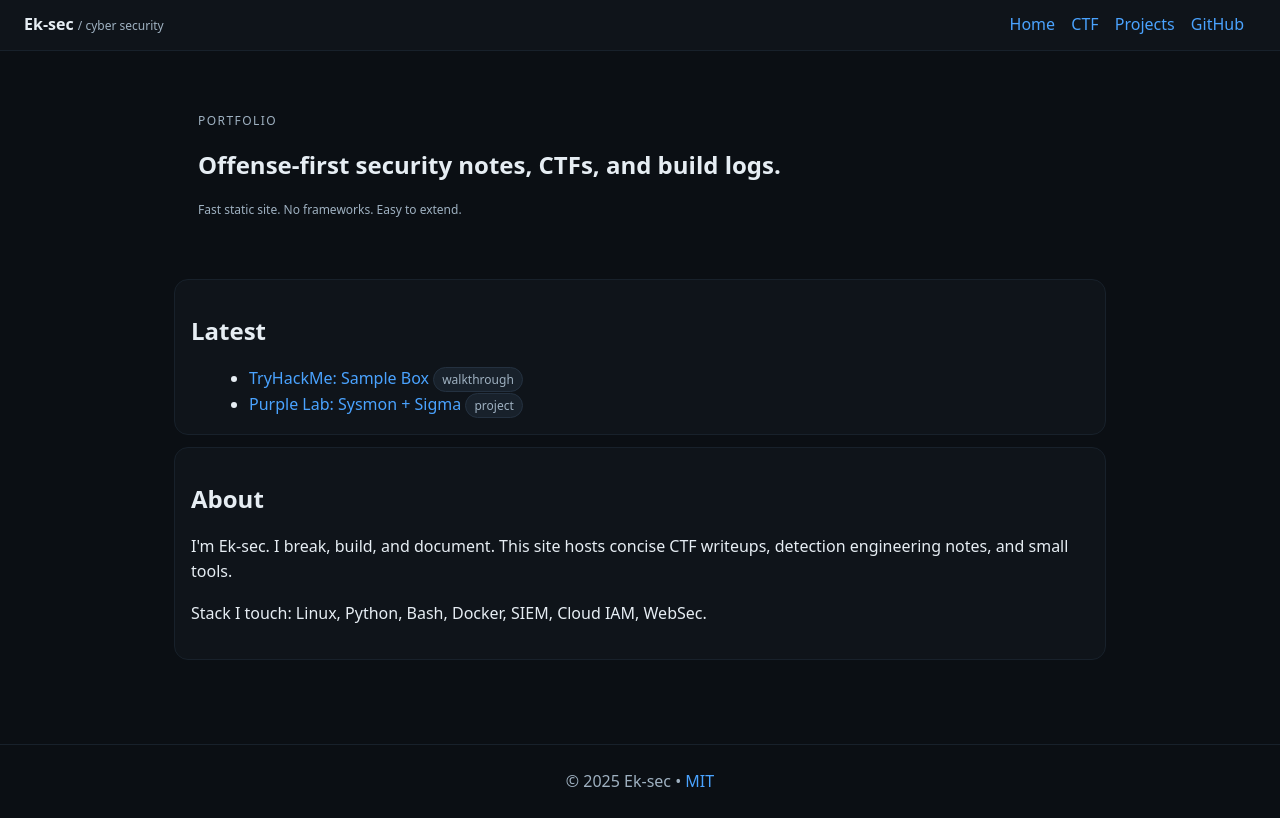
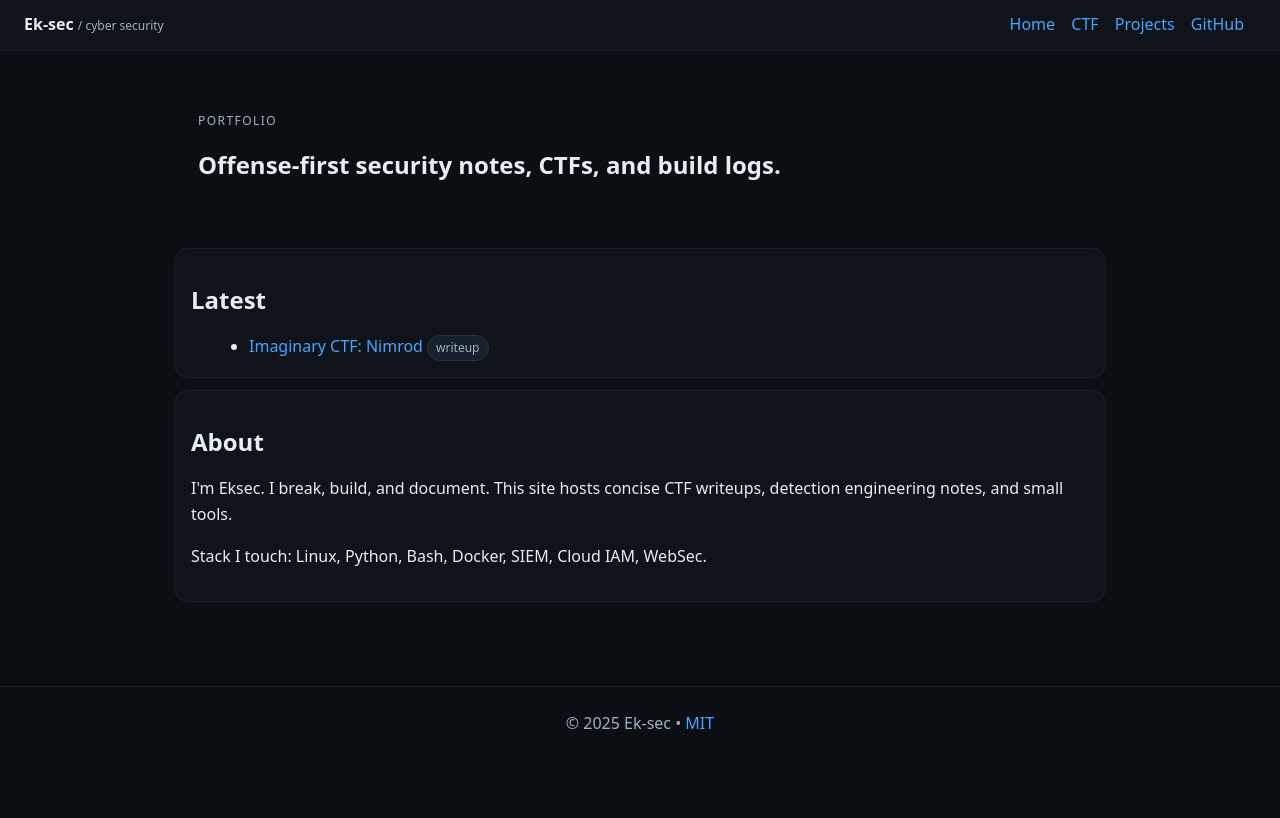
Before and after one commit to Ekewe/ekewe.github.io, a plain HTML site: page index.html in a window 1280 px wide. Drawn offline with Linux system fonts and the light colour scheme.

Commit message:
Update CTF Writeup

```diff
--- a/index.html
+++ b/index.html
@@ -19,20 +19,18 @@
   <section class="hero">
     <div class="kicker">Portfolio</div>
     <h1>Offense‑first security notes, CTFs, and build logs.</h1>
-    <p class="tag">Fast static site. No frameworks. Easy to extend.</p>
   </section>
 
   <section class="card">
     <h2>Latest</h2>
     <ul>
-      <li><a href="/ctf/sample-thm.html">TryHackMe: Sample Box</a> <span class="badge">walkthrough</span></li>
-      <li><a href="/projects/sysmon-lab.html">Purple Lab: Sysmon + Sigma</a> <span class="badge">project</span></li>
+      <li><a href="/ctf/nimrod.html">Imaginary CTF: Nimrod</a> <span class="badge">writeup</span></li>
     </ul>
   </section>
 
   <section class="card">
     <h2>About</h2>
-    <p>I'm Ek-sec. I break, build, and document. This site hosts concise CTF writeups, detection engineering notes, and small tools.</p>
+    <p>I'm Eksec. I break, build, and document. This site hosts concise CTF writeups, detection engineering notes, and small tools.</p>
     <p>Stack I touch: Linux, Python, Bash, Docker, SIEM, Cloud IAM, WebSec.</p>
   </section>
 </div>
```
